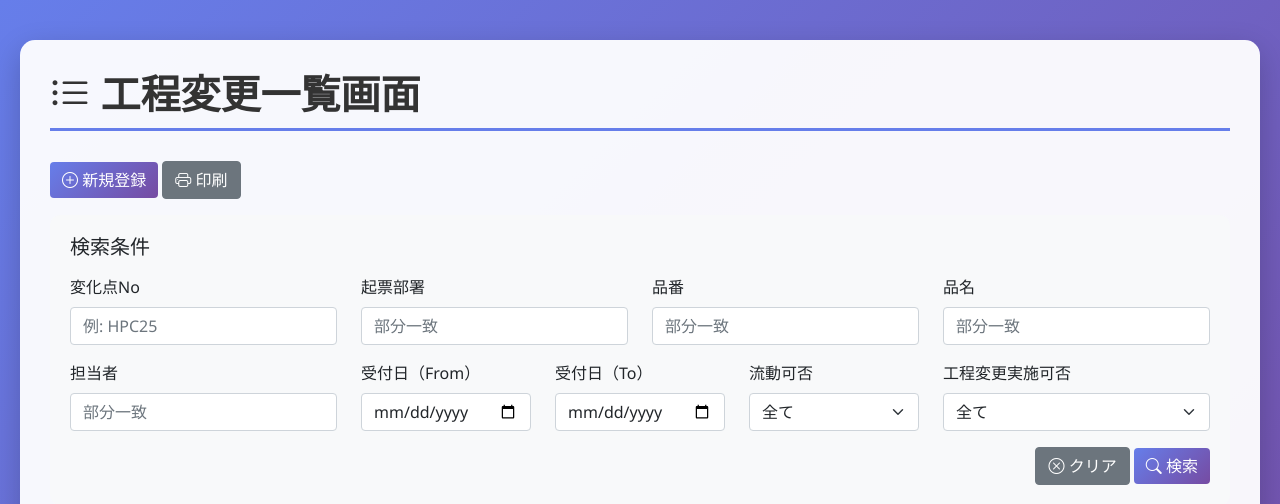
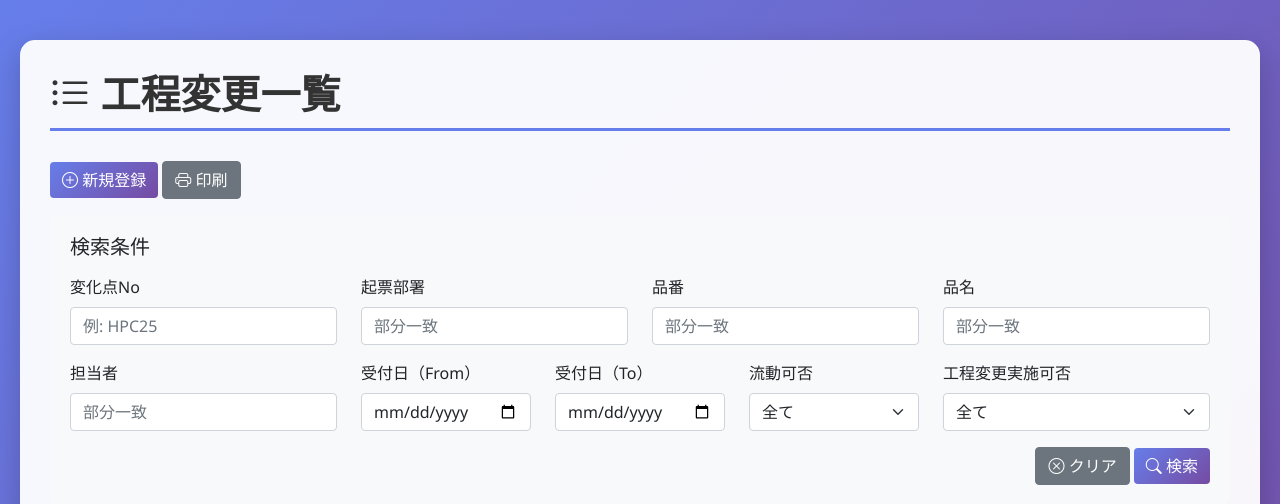
Before and after one commit to vivo-yamada/ELIMS, a Flask app: page / in a window 1280 px wide. Shown: the top 504 px of the page. Run offline with Flask 3, Linux system fonts and the light colour scheme; data that the repository does not hold is empty; some libraries are stand-ins or nearby versions.

Commit message:
一覧画面の修正

```diff
--- a/templates/list.html
+++ b/templates/list.html
@@ -3,7 +3,7 @@
 <head>
     <meta charset="UTF-8">
     <meta name="viewport" content="width=device-width, initial-scale=1.0">
-    <title>工程変更一覧画面 - ELIMS</title>
+    <title>工程変更一覧 - ELIMS</title>
     <link href="https://cdn.jsdelivr.net/npm/bootstrap@5.1.3/dist/css/bootstrap.min.css" rel="stylesheet">
     <link rel="stylesheet" href="https://cdn.jsdelivr.net/npm/bootstrap-icons@1.11.1/font/bootstrap-icons.css">
     <link rel="stylesheet" type="text/css" href="https://cdn.datatables.net/1.13.7/css/dataTables.bootstrap5.min.css">
@@ -102,7 +102,7 @@
     <div class="container-fluid">
         <div class="main-card">
             <h1 class="page-title">
-                <i class="bi bi-list-ul"></i> 工程変更一覧画面
+                <i class="bi bi-list-ul"></i> 工程変更一覧
             </h1>
 
             <!-- 操作ボタン -->
--- a/templates/register.html
+++ b/templates/register.html
@@ -283,6 +283,7 @@
     <!-- ボタン -->
     <div class="button-group">
         <button type="submit" class="btn btn-primary">登録実行</button>
+        <button type="button" class="btn btn-secondary" onclick="window.location.href='{{ url_for('list_page') }}'">一覧に戻る</button>
         <button type="button" class="btn btn-secondary" onclick="window.location.href='/'">閉じる</button>
     </div>
 </form>
```
Also changed, not shown: templates/register_modern_new.html (+24 -0 lines).
